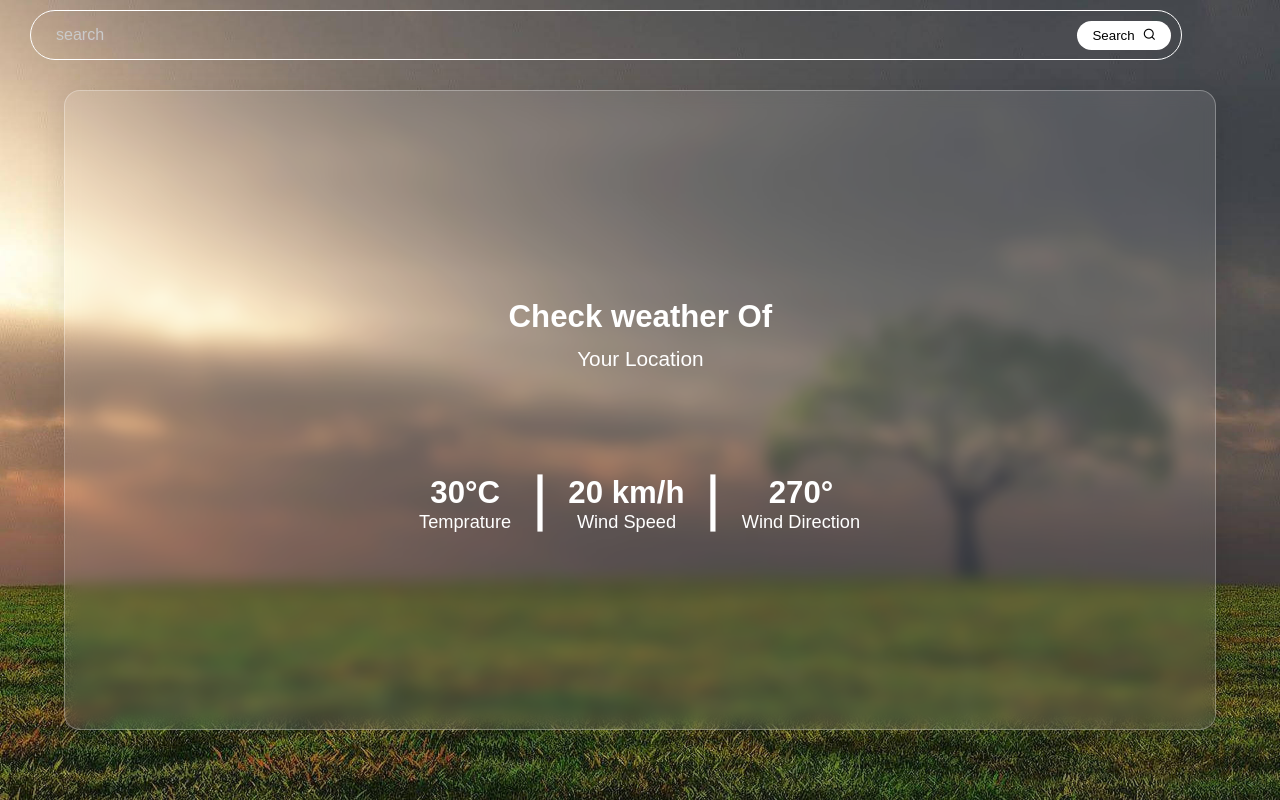
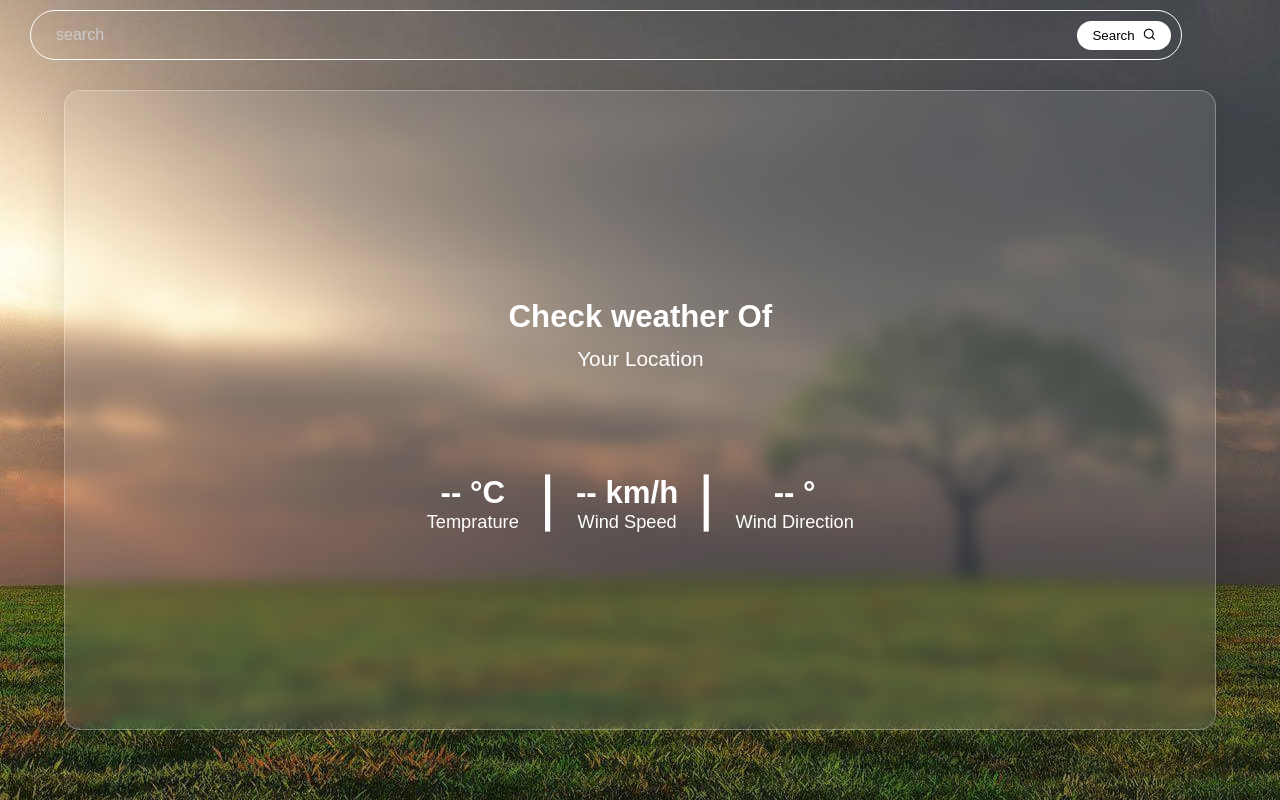
Before and after one commit to rippanjot-singh/js-practice-projects, a plain HTML site: page weather-app/index.html in a window 1280 px wide. Drawn offline with nearby package versions, Linux system fonts and the light colour scheme; a web font is replaced by a local one.

Commit message:
weather-app-commit-2

```diff
--- a/weather-app/index.html
+++ b/weather-app/index.html
@@ -36,17 +36,17 @@
                 </div>
                 <div class="content">
                     <div class="temp data">
-                        <h1>30°C</h1>
+                        <h1>-- °C</h1>
                         <p>Temprature</p>
                     </div>
                     <div class="seperator"></div>
                     <div class="windspeed data">
-                        <h1>20 km/h</h1>
+                        <h1>-- km/h</h1>
                         <p>Wind Speed</p>
                     </div>
                     <div class="seperator"></div>
                     <div class="winddirection data">
-                        <h1>270°</h1>
+                        <h1>-- °</h1>
                         <p>Wind Direction</p>
                     </div>
                 </div>
```
